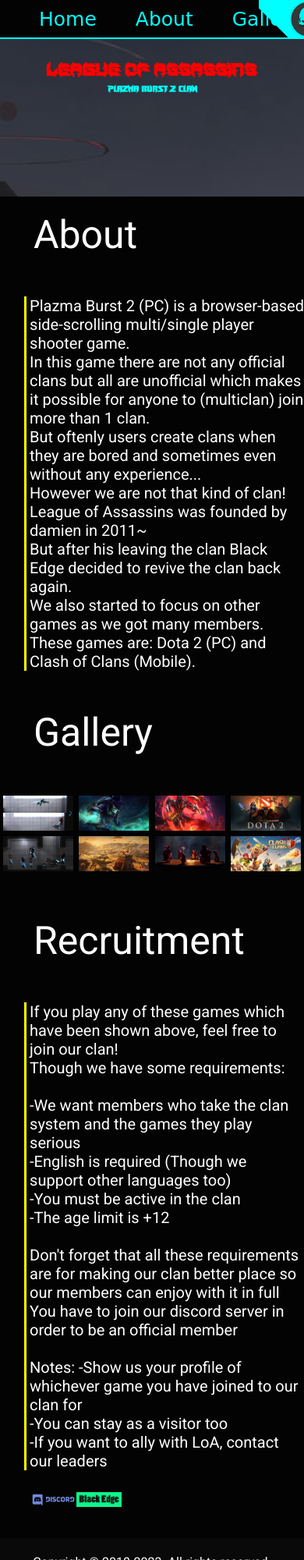
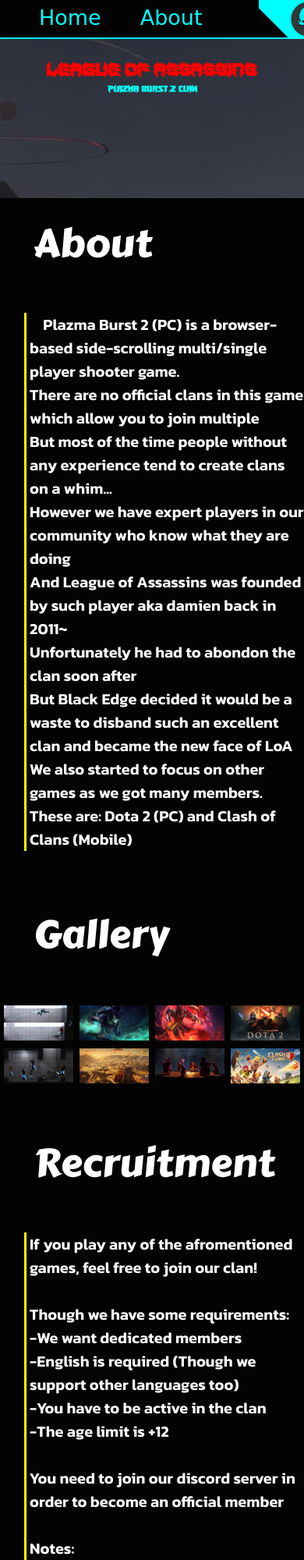
Before and after one commit to league-of-assassins/league-of-assassins.github.io, a plain HTML site: page index.html in a window 390 px wide. Shown: the top 2000 px of the page at 78% size. Drawn offline with Linux system fonts and the light colour scheme; a web font is replaced by a local one.

Commit message:
font and text improvements

```diff
--- a/css/main.css
+++ b/css/main.css
@@ -7,8 +7,9 @@
 	margin: 0;
 	text-align: center;
 	overflow-x: hidden;
-	font-family: 'Roboto', sans-serif;
+	font-family: 'Kanit', sans-serif;
 }
+
 ::selection {
 	  color: cyan;
 	  background: transparent;
@@ -136,13 +137,13 @@
 	margin-right: 3%;
 }
 .topnav a {
-	font-family: 'Chela One', cursive;
-    float: left;
+		font-family: 'Caesar Dressing', cursive;
+		float: left;
     color: cyan;
     text-align: center;
     text-decoration: none;
-    font-size: 25px;
-    margin: 10px 0 10px 50px;
+    font-size: 27px;
+    margin: 7px 0 7px 50px;
 }
 
 .topnav a:hover {
@@ -177,9 +178,14 @@
 	margin-left: 11%;
 	font-size: 50px;
 	font-weight: 300;
+	font-family: 'Carter One', cursive;
 }
 
 .headerabout {
+	padding-top: 5%;
+}
+
+.headergallery {
 	padding-top: 5%;
 }
 
--- a/index.html
+++ b/index.html
@@ -12,7 +12,8 @@
 
 	<link rel="preconnect" href="https://fonts.googleapis.com">
 	<link rel="preconnect" href="https://fonts.gstatic.com" crossorigin>
-	<link href="https://fonts.googleapis.com/css2?family=Roboto&display=swap" rel="stylesheet">
+
+	<link href="https://fonts.googleapis.com/css2?family=Kanit:wght@600&family=Carter+One&family=Roboto&family=Caesar+Dressing&family=Lato&display=swap" rel="stylesheet">
 	<!--favicon-->
 	<link rel="apple-touch-icon" sizes="57x57" href="Favicon/apple-icon-57x57.png">
 	<link rel="apple-touch-icon" sizes="60x60" href="Favicon/apple-icon-60x60.png">
@@ -55,14 +56,15 @@
 
 			<p class="headerz headerabout">About</p>
 			<p class="text textabout">
-				Plazma Burst 2 (PC) is a browser-based side-scrolling multi/single player shooter game.<br>
-				In this game there are not any official clans but all are unofficial which makes it possible for anyone to (multiclan) join more than 1 clan.<br>
-				But oftenly users create clans when they are bored and sometimes even without any experience... <br>
-				However we are not that kind of clan! <br>
-				League of Assassins was founded by damien in 2011~ <br>
-				But after his leaving the clan Black Edge decided to revive the clan back again. <br>
+				&nbsp; &nbsp; Plazma Burst 2 (PC) is a browser-based side-scrolling multi/single player shooter game.<br>
+				There are no official clans in this game which allow you to join multiple<br>
+				But most of the time people without any experience tend to create clans on a whim...<br>
+				However we have expert players in our community who know what they are doing <br>
+				And League of Assassins was founded by such player aka damien back in 2011~ <br>
+				Unfortunately he had to abondon the clan soon after <br>
+				But Black Edge decided it would be a waste to disband such an excellent clan and became the new face of LoA<br>
 				We also started to focus on other games as we got many members.<br>
-				These games are: Dota 2 (PC) and Clash of Clans (Mobile).
+				These are: Dota 2 (PC) and Clash of Clans (Mobile)
 			</p>
 
 			<p class="headerz headergallery">Gallery</p>
@@ -89,19 +91,18 @@
 			<p class="headerz headerrecruitment">Recruitment</p>
 
 			<p class="text textrecruitment">
-				If you play any of these games which have been shown above, feel free to join our clan!<br>
-				Though we have some requirements:<br><br>
+				If you play any of the afromentioned games, feel free to join our clan!<br><br>
+				Though we have some requirements:<br>
 
-				-We want members who take the clan system and the games they play serious<br>
+				-We want dedicated members<br>
 				-English is required (Though we support other languages too)<br>
-				-You must be active in the clan<br>
+				-You have to be active in the clan<br>
 				-The age limit is +12<br><br>
 
-				Don't forget that all these requirements are for making our clan better place so our members can enjoy with it in full<br>
-				You have to join our discord server in order to be an official member<br><br>
+				You need to join our discord server in order to become an official member<br><br>
 
-				Notes:
-				-Show us your profile of whichever game you have joined to our clan for<br>
+				Notes:<br>
+				-Show us your profile<br>
 				-You can stay as a visitor too<br>
 				-If you want to ally with LoA, contact our leaders
 			</p>
--- a/js/main.js
+++ b/js/main.js
@@ -1,9 +1,9 @@
 	//								TOPNAV SCROLL ON CLICK
 
 function scrollWin1() {window.scrollTo({top: 0, behavior: "smooth"});}
-function scrollWin2() {window.scrollTo({top: 820, behavior: "smooth"});}
-function scrollWin3() {window.scrollTo({top: 1190, behavior: "smooth"});}
-function scrollWin4() {window.scrollTo({top: 1750, behavior: "smooth"});}
+function scrollWin2() {window.scrollTo({top: 810, behavior: "smooth"});}
+function scrollWin3() {window.scrollTo({top: 1290, behavior: "smooth"});}
+function scrollWin4() {window.scrollTo({top: 1950, behavior: "smooth"});}
 
 
 	//								OPEN/CLOSE IMAGE ON CLICK
```
